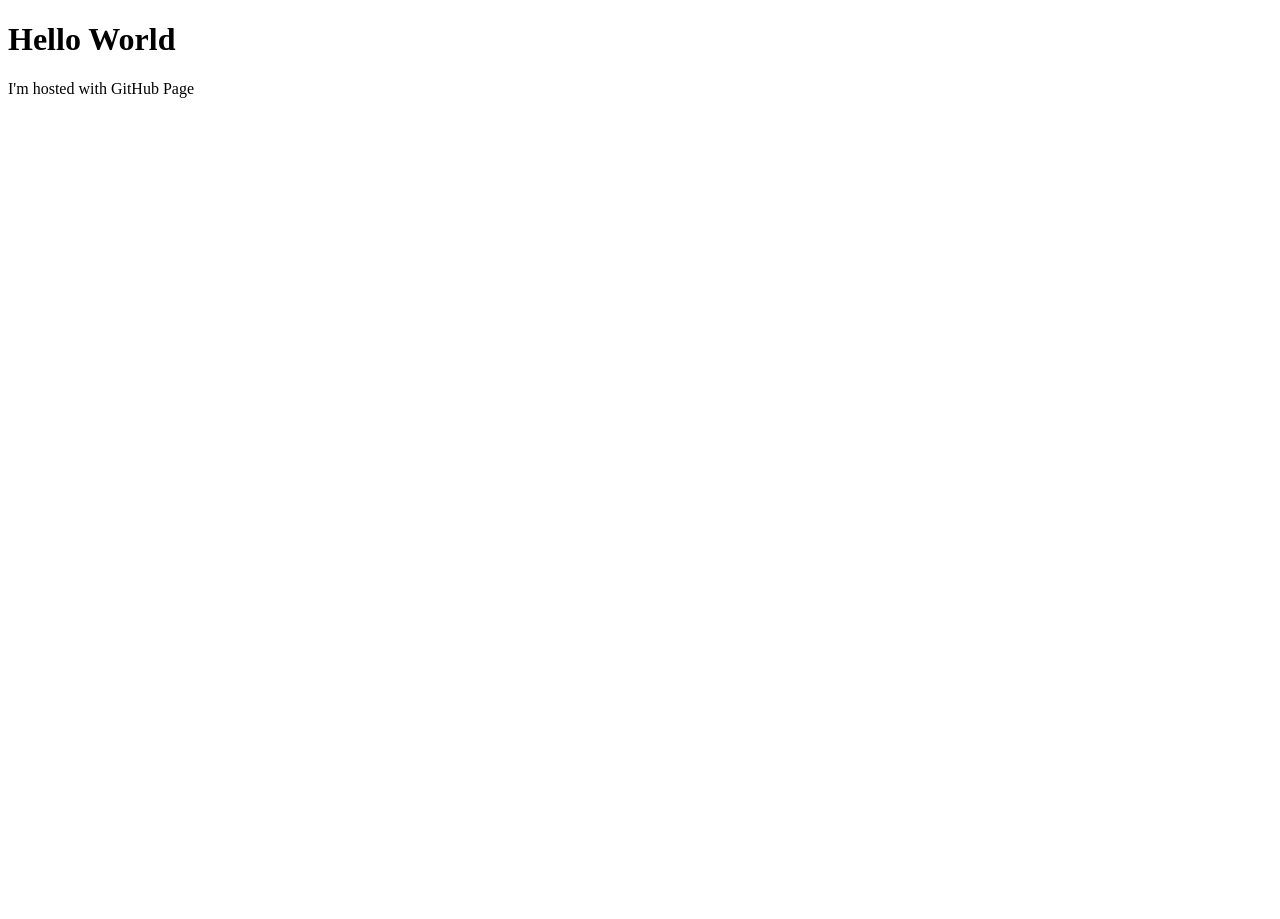
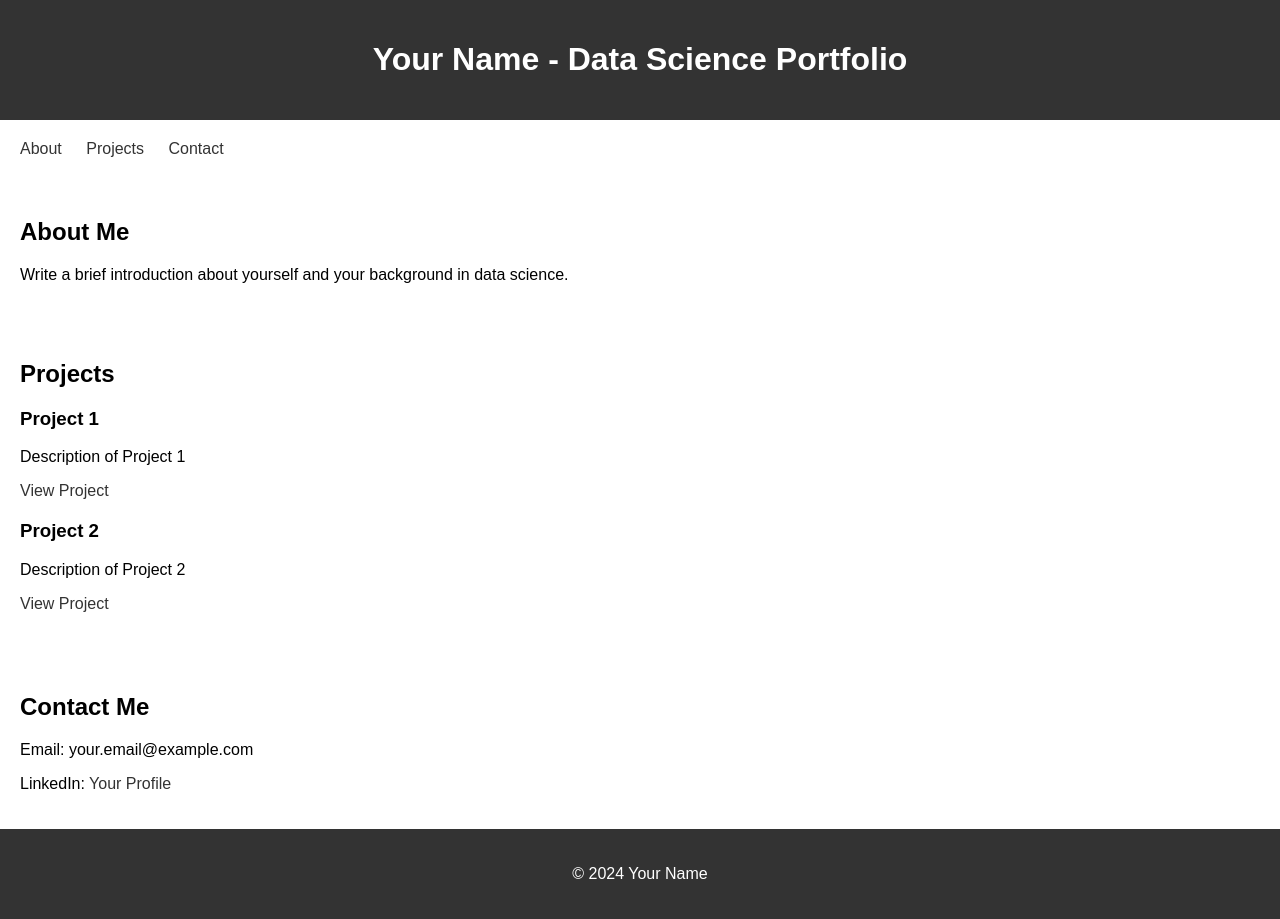
Before and after one commit to Temweka/Temweka.github.io, a plain HTML site: page index.html in a window 1280 px wide. Before the commit the page ends 800 px from the top, so only its background shows below. Drawn offline with Linux system fonts and the light colour scheme.

Commit message:
ChatGPT Template

```diff
--- a/index.html
+++ b/index.html
@@ -1,7 +1,49 @@
 <!DOCTYPE html>
-<html>
+<html lang="en">
+<head>
+    <meta charset="UTF-8">
+    <meta name="viewport" content="width=device-width, initial-scale=1.0">
+    <title>Your Data Science Portfolio</title>
+    <link rel="stylesheet" href="styles.css">
+</head>
 <body>
-<h1>Hello World</h1>
-<p>I'm hosted with GitHub Page</p>
+    <header>
+        <h1>Your Name - Data Science Portfolio</h1>
+    </header>
+    <nav>
+        <ul>
+            <li><a href="#about">About</a></li>
+            <li><a href="#projects">Projects</a></li>
+            <li><a href="#contact">Contact</a></li>
+        </ul>
+    </nav>
+    <section id="about">
+        <h2>About Me</h2>
+        <p>Write a brief introduction about yourself and your background in data science.</p>
+    </section>
+    <section id="projects">
+        <h2>Projects</h2>
+        <!-- List your projects here with brief descriptions and links -->
+        <div class="project">
+            <h3>Project 1</h3>
+            <p>Description of Project 1</p>
+            <a href="project1.html">View Project</a>
+        </div>
+        <div class="project">
+            <h3>Project 2</h3>
+            <p>Description of Project 2</p>
+            <a href="project2.html">View Project</a>
+        </div>
+        <!-- Add more projects as needed -->
+    </section>
+    <section id="contact">
+        <h2>Contact Me</h2>
+        <!-- Add a contact form or simply list your contact information -->
+        <p>Email: your.email@example.com</p>
+        <p>LinkedIn: <a href="https://www.linkedin.com/yourprofile">Your Profile</a></p>
+    </section>
+    <footer>
+        <p>&copy; 2024 Your Name</p>
+    </footer>
 </body>
 </html>
--- /dev/null
+++ b/styles.css
@@ -0,0 +1,48 @@
+/* Basic styles */
+body {
+    font-family: Arial, sans-serif;
+    margin: 0;
+    padding: 0;
+}
+
+header, nav, section, footer {
+    padding: 20px;
+}
+
+header {
+    background-color: #333;
+    color: #fff;
+    text-align: center;
+}
+
+nav ul {
+    list-style-type: none;
+    margin: 0;
+    padding: 0;
+}
+
+nav ul li {
+    display: inline;
+    margin-right: 20px;
+}
+
+a {
+    color: #333;
+    text-decoration: none;
+}
+
+a:hover {
+    text-decoration: underline;
+}
+
+/* Project section */
+.project {
+    margin-bottom: 20px;
+}
+
+/* Footer */
+footer {
+    background-color: #333;
+    color: #fff;
+    text-align: center;
+}
```
